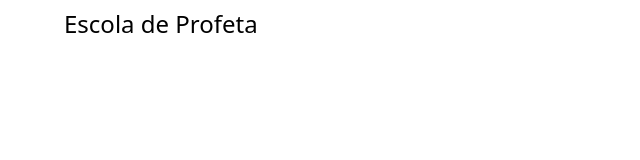
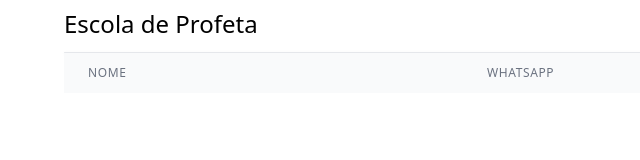
Before and after one commit to brunoorosco/Aviva-App, a Next.js app: page /escola-de-profeta in a window 1280 px wide. Shown: the top 160 px of the page, without its empty margins (0-640 px from the left). Built offline with nearby package versions, Linux system fonts and the light colour scheme.

Commit message:
teste request

```diff
--- a/src/pages/escola-de-profeta/index.tsx
+++ b/src/pages/escola-de-profeta/index.tsx
@@ -20,7 +20,7 @@ const ListaEscolaProfeta = (members: any) => {
         <p className="mt-2 mb-1 text-2xl">Escola de Profeta</p>
       </div>
 
-      {/* <div className="overflow-x-auto sm:-mx-6 lg:-mx-8">
+      <div className="overflow-x-auto sm:-mx-6 lg:-mx-8">
         <div className="inline-block min-w-full py-2 align-middle sm:px-6 lg:px-8">
           <div className="overflow-hidden border-b border-gray-200 shadow sm:rounded-lg"></div>
 
@@ -44,8 +44,8 @@ const ListaEscolaProfeta = (members: any) => {
                   <span className="sr-only">Edit</span>
                 </th>
               </tr>
-            </thead> */}
-      {/* <tbody className="bg-white divide-y divide-gray-200">
+            </thead>
+            {/* <tbody className="bg-white divide-y divide-gray-200">
               {bat.map((list: Study) => (
                 <tr key={list.id}>
                   <td className="px-3 py-2 whitespace-nowrap">
@@ -68,9 +68,9 @@ const ListaEscolaProfeta = (members: any) => {
                 </tr>
               ))}
             </tbody> */}
-      {/* </table>
-        </div> */}
-      {/* </div> */}
+          </table>
+        </div>
+      </div>
     </div>
   )
 }
```
